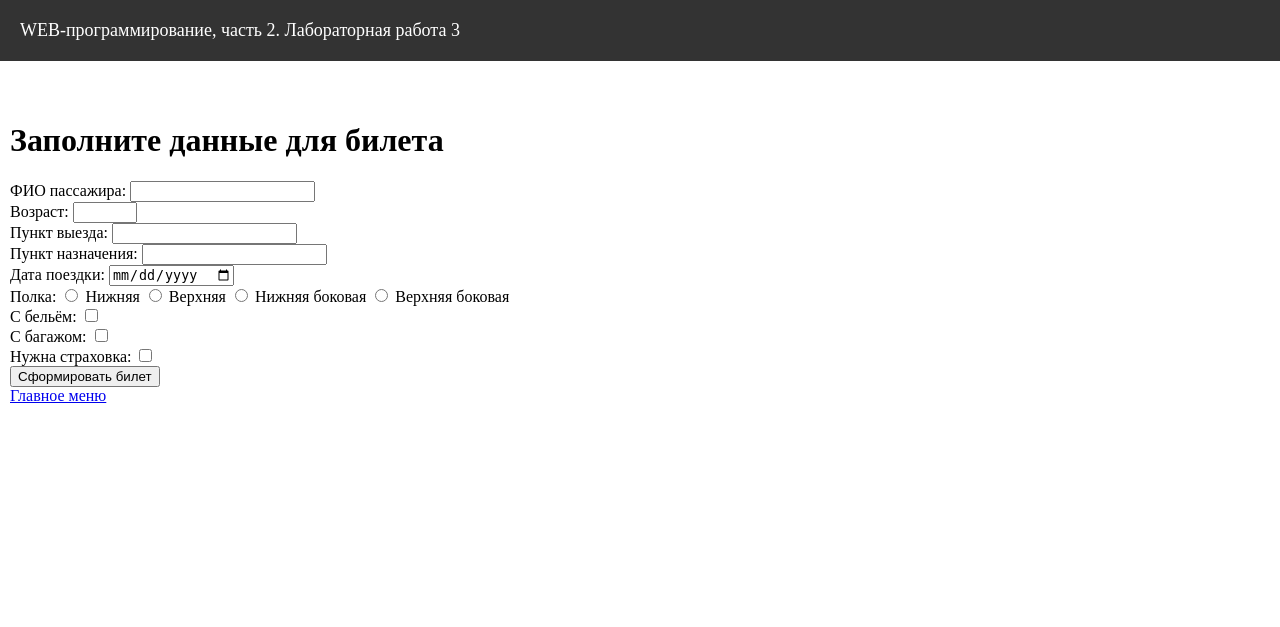
After one commit to lsdamanl/web_labs_2, a Flask app: page /lab3/ticket in a window 1280 px wide. The commit adds this page. Shown: the top 627 px of the page. Run offline with Flask 3, Linux system fonts and the light colour scheme.

Commit message:
Железнодорожный билет

```diff
--- a/lab3.py
+++ b/lab3.py
@@ -107,3 +107,41 @@ def settings():
     bold = request.cookies.get('bold')
     resp = make_response(render_template('lab3/settings.html', color=color, bgcolor=bgcolor, font_size=font_size, bold=bold))
     return resp
+
+
+@lab3.route('/lab3/ticket', methods=['GET', 'POST'])
+def ticket():
+    if request.method == 'POST':
+        name = request.form.get('name')
+        age = int(request.form.get('age'))
+        departure = request.form.get('departure')
+        destination = request.form.get('destination')
+        date = request.form.get('date')
+        berth = request.form.get('berth')
+        bedding = 'bedding' in request.form
+        luggage = 'luggage' in request.form
+        insurance = 'insurance' in request.form
+
+        if age < 18:
+            ticket_type = 'Детский билет'
+            price = 700
+        else:
+            ticket_type = 'Взрослый билет'
+            price = 1000
+
+        if berth in ['нижняя', 'нижняя боковая']:
+            price += 100
+
+
+        if bedding:
+            price += 75
+        if luggage:
+            price += 250
+        if insurance:
+            price += 150
+
+        return render_template('lab3/ticket.html', name=name, age=age, departure=departure,
+                               destination=destination, date=date, berth=berth, bedding=bedding,
+                               luggage=luggage, insurance=insurance, ticket_type=ticket_type, price=price)
+
+    return render_template('lab3/ticket_form.html')
--- a/templates/lab3/lab3.html
+++ b/templates/lab3/lab3.html
@@ -16,5 +16,6 @@
         <li><a href="/lab3/form1">Форма</a></li>
         <li><a href="/lab3/order">Заказ</a></li>
         <li><a href="/lab3/settings">Настройки отображения</a></li>
+        <li><a href="/lab3/ticket">Железнодорожный билет</a></li>
     </ol>
 {% endblock %}
--- /dev/null
+++ b/templates/lab3/ticket_form.html
@@ -0,0 +1,51 @@
+{% extends "base.html" %}
+
+{% block lab %}Лабораторная работа 3{% endblock %}
+
+{% block main %}
+    <h1>Заполните данные для билета</h1>
+    <form method="POST">
+        <div>
+            <label for="name">ФИО пассажира:</label>
+            <input type="text" id="name" name="name" required>
+        </div>
+        <div>
+            <label for="age">Возраст:</label>
+            <input type="number" id="age" name="age" min="1" max="120" required>
+        </div>
+        <div>
+            <label for="departure">Пункт выезда:</label>
+            <input type="text" id="departure" name="departure" required>
+        </div>
+        <div>
+            <label for="destination">Пункт назначения:</label>
+            <input type="text" id="destination" name="destination" required>
+        </div>
+        <div>
+            <label for="date">Дата поездки:</label>
+            <input type="date" id="date" name="date" required>
+        </div>
+        <div>
+            <label>Полка:</label>
+            <label><input type="radio" name="berth" value="нижняя" required> Нижняя</label>
+            <label><input type="radio" name="berth" value="верхняя" required> Верхняя</label>
+            <label><input type="radio" name="berth" value="нижняя боковая" required> Нижняя боковая</label>
+            <label><input type="radio" name="berth" value="верхняя боковая" required> Верхняя боковая</label>
+        </div>
+        <div>
+            <label for="bedding">С бельём:</label>
+            <input type="checkbox" id="bedding" name="bedding">
+        </div>
+        <div>
+            <label for="luggage">С багажом:</label>
+            <input type="checkbox" id="luggage" name="luggage">
+        </div>
+        <div>
+            <label for="insurance">Нужна страховка:</label>
+            <input type="checkbox" id="insurance" name="insurance">
+        </div>
+        <div>
+            <button type="submit">Сформировать билет</button>
+        </div>
+    </form>
+{% endblock %}
```
Also changed, not shown: templates/lab3/ticket.html (added, +33 -0 lines).
